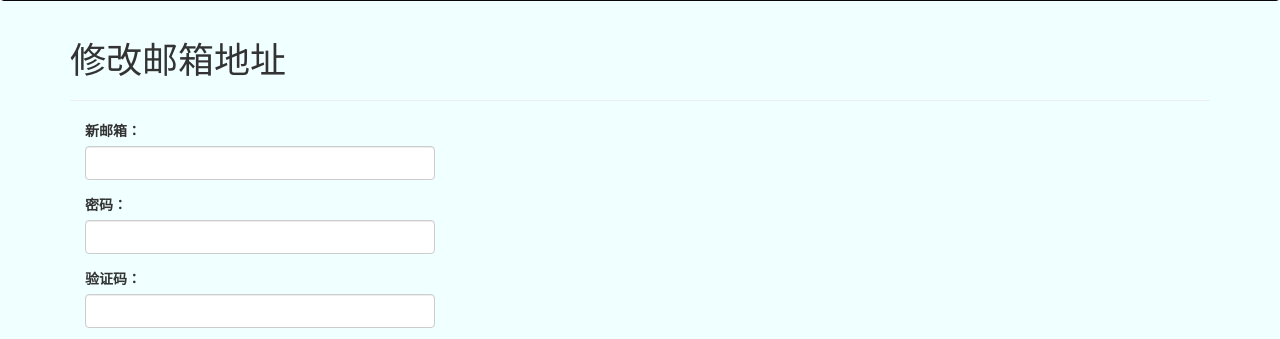
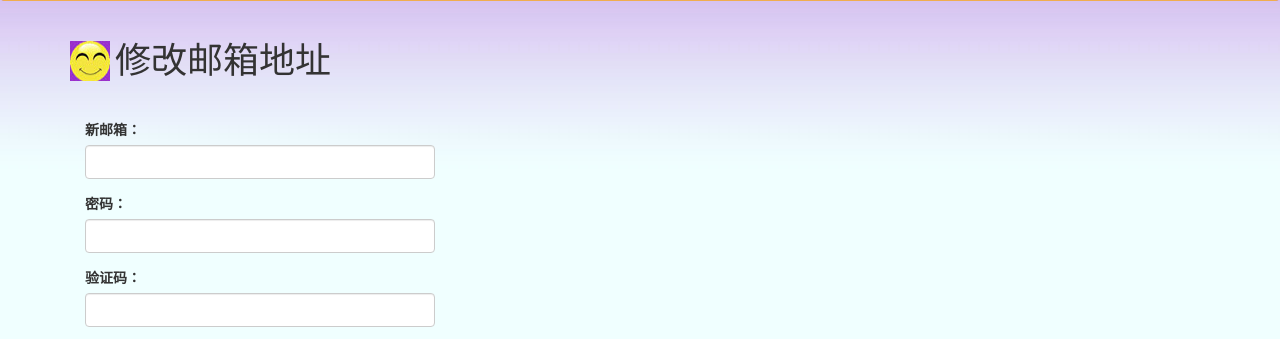
Before and after one commit to fyue/flaskForum, a Flask app: page /auth/change_email in a window 1280 px wide. Shown: the part 331-670 px from the top of the page. Run offline with Flask 2, Linux system fonts and the light colour scheme; a user stored in the database is signed in; data comes from the database, SQL or seed files in the repository; data that the repository does not hold is empty; some libraries are stand-ins or nearby versions.

Commit message:
css fixed

```diff
--- a/app/static/styles.css
+++ b/app/static/styles.css
@@ -7,7 +7,19 @@
 .navbar-backcolor {
     background-color: #9A32CD;
     border-color: #080808;
+    border: 1px solid #f0ad4e
 }
+
+div.navbar div.container a {
+    color: #f0ad4e;
+}
+
+@media (max-width: 767px) {
+    .navbar-inverse .navbar-nav .open .dropdown-menu>li>a {
+        color: #f0ad4e;
+    }
+}
+
 
 ul.posts {
     list-style-type: none;
@@ -45,6 +57,8 @@ div.pagination {
     margin: 0px;
 }
 body {
+    background-image: url(../static/image/blogbgcolor.jpg);
+    background-repeat: repeat-x;
     background-color: #F0FFFF;
 }
 
@@ -83,9 +97,17 @@ div.post-footer span.thumbs_hidden {
 .table.followers tr {
     border-bottom: 1px solid #e0e0e0;
 }
+
 div.post-tabs, div.page-header {
     margin-top: 16px;
+    border-bottom: none;
 }
+
+div.page-header h1 {
+    padding-left: 45px;
+    background: url(../static/image/smile.jpg) no-repeat left center;
+}
+
 div.post-tabs ul.posts, div.page-header ul.comments {
     margin: 0px;
     border-top: none;
--- a/app/templates/auth/register.html
+++ b/app/templates/auth/register.html
@@ -19,6 +19,7 @@
 	        <img src="{{ url_for("static", filename="verifyCode/" + VcodeName) }}" />
 	        <a href="###">看不清？换一张！</a>
 	    </div>
+	    <br>
         {{ wtf.form_field(form.submit) }}
     </form>
 </div>
```
Also changed, not shown: app/static/image/blogbgcolor.jpg (added), app/static/image/smile.jpg (added).
